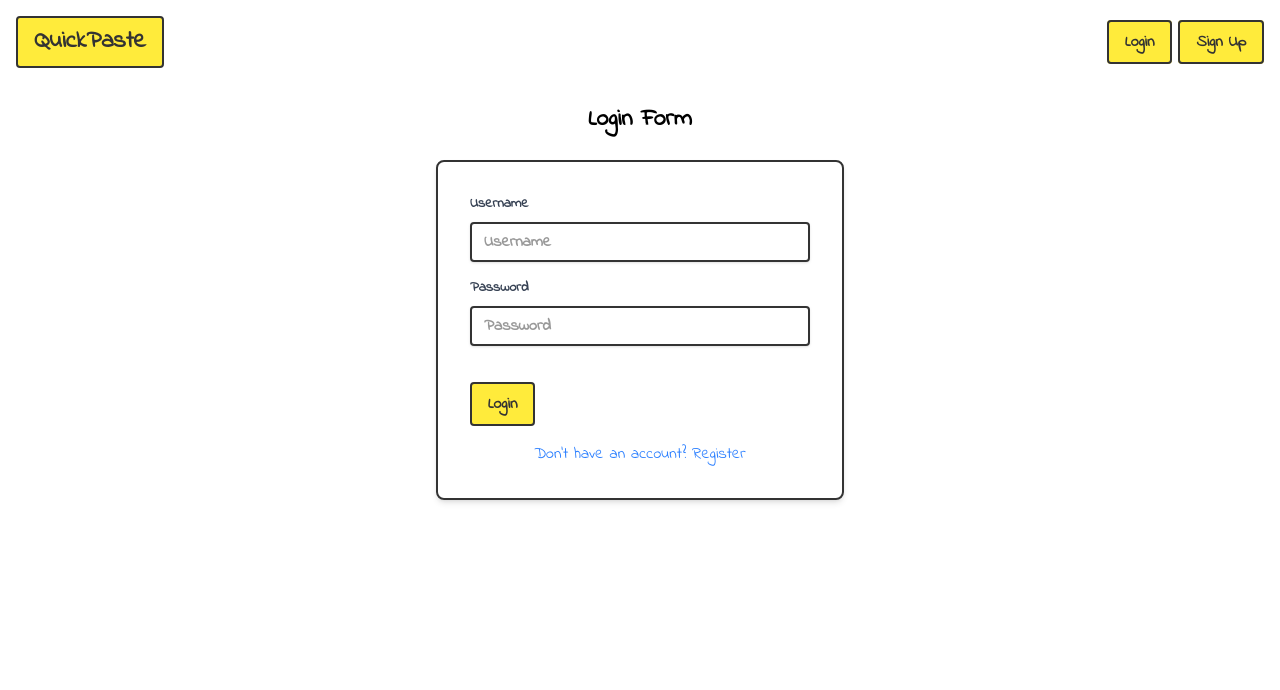
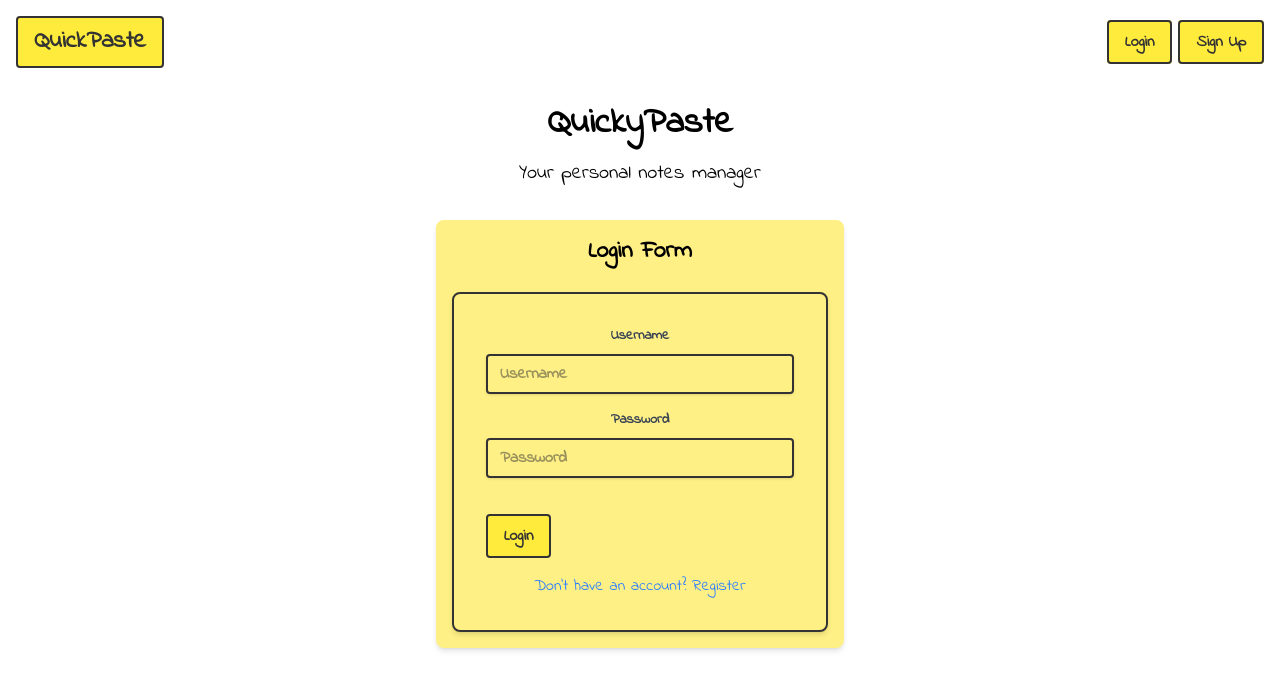
Before and after one commit to markDoesany/quickypaste, a SvelteKit app in the folder client/: page /login in a window 1280 px wide. Shown: the top 690 px of the page. Built offline with nearby package versions, Linux system fonts and the light colour scheme; no server answers.

Commit message:
Added allow origin and welcome message

```diff
--- a/client/src/routes/login/+page.svelte
+++ b/client/src/routes/login/+page.svelte
@@ -28,8 +28,11 @@
 
 <AuthenticatedRoute redirect="/dashboard" />
 <main class="login flex justify-center">
-    <div class="w-full max-w-md p-5 ">
-        <h2 class="text-center text-2xl font-bold mb-6">Login Form</h2>
+    <div class="w-full max-w-md p-5 text-center">
+        <h1 class="text-4xl font-bold mb-4">QuickyPaste</h1>
+        <p class="text-xl mb-8">Your personal notes manager</p>
+        <div class="bg-yellow-200 p-4 rounded-lg shadow-md">
+            <h2 class="text-center text-2xl font-bold mb-6">Login Form</h2>
         <Form onSubmit={handleLogin} buttonText="Login"/>
     </div>
 </main>
--- a/client/src/routes/register/+page.svelte
+++ b/client/src/routes/register/+page.svelte
@@ -40,8 +40,11 @@
 
 <AuthenticatedRoute redirect="/dashboard" />
 <main class="register flex items-center justify-center">
-    <div class="w-full max-w-md p-5">
-        <h2 class="text-center text-2xl font-bold mb-6">Register Form</h2>
+    <div class="w-full max-w-md p-5 text-center">
+        <h1 class="text-4xl font-bold mb-4">QuickyPaste</h1>
+        <p class="text-xl mb-8">Your personal notes manager</p>
+        <div class="bg-yellow-200 p-4 rounded-lg shadow-md">
+            <h2 class="text-center text-2xl font-bold mb-6">Register Form</h2>
         <Form onSubmit={handleRegister} buttonText="Register"/>
         <MessageModal
             message={message}
```
Also changed, not shown: 1 other file (tests, documents, lock files or other folders).
